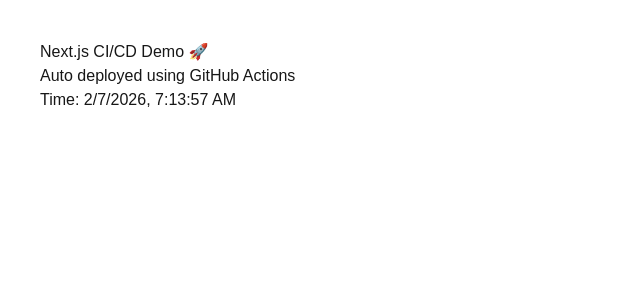
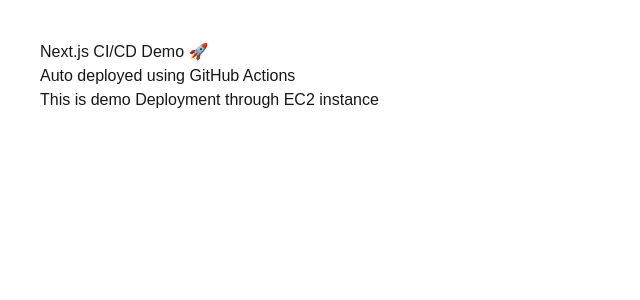
Before and after one commit to Ammarkhan96/nextjs-ec2-demo, a Next.js app: page / in a window 1280 px wide. Shown: the top 300 px of the page, without its empty margins (0-640 px from the left). Built offline with nearby package versions, Linux system fonts and the light colour scheme.

Commit message:
Update home page content

```diff
--- a/app/page.tsx
+++ b/app/page.tsx
@@ -5,7 +5,7 @@
     <main style={{ padding: "40px" }}>
       <h1>Next.js CI/CD Demo 🚀</h1>
       <p>Auto deployed using GitHub Actions</p>
-      <p>Time: {new Date().toLocaleString()}</p>
+      <p>This is demo Deployment through EC2 instance</p>
     </main>
   );
 }
```
